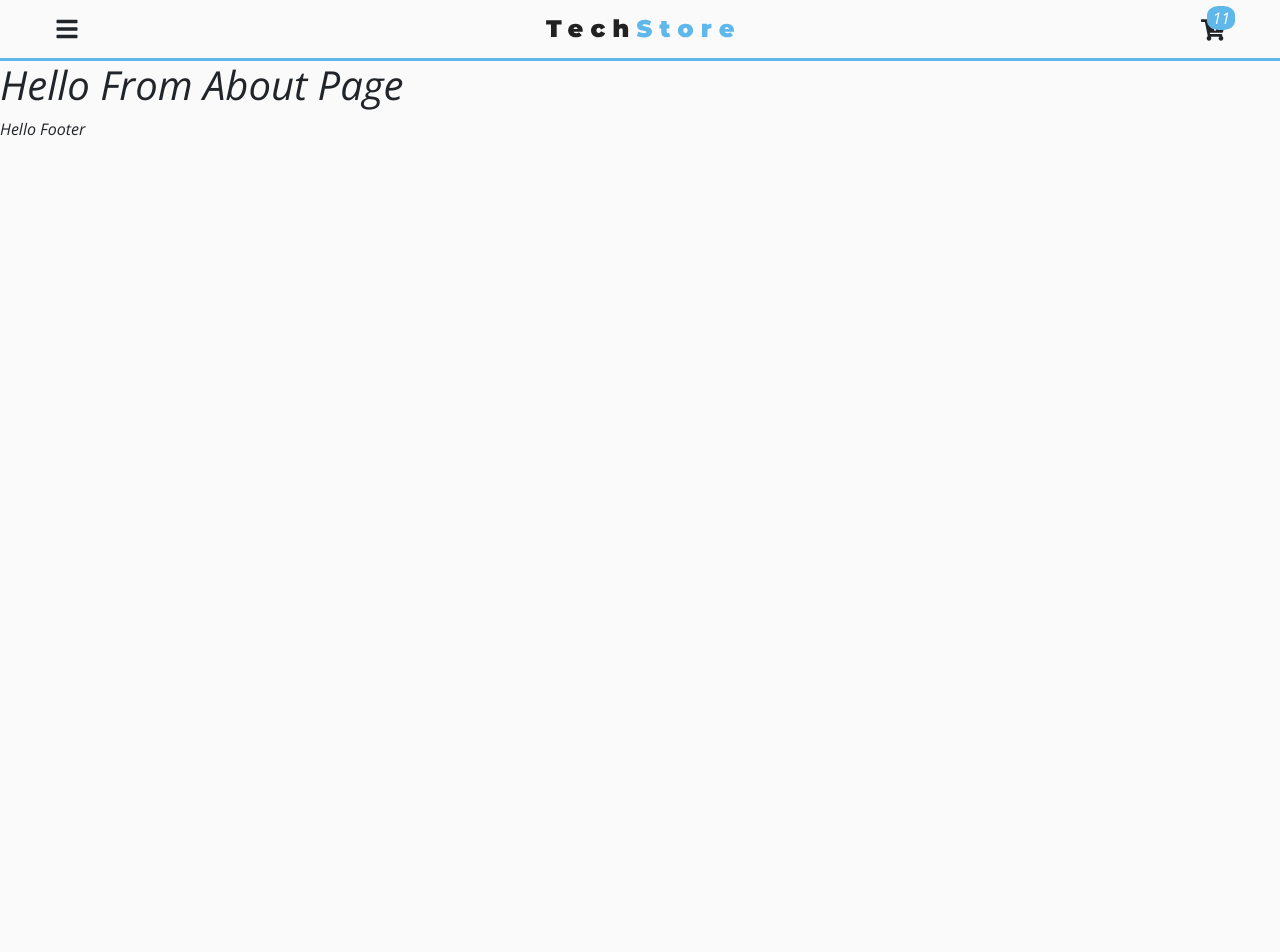
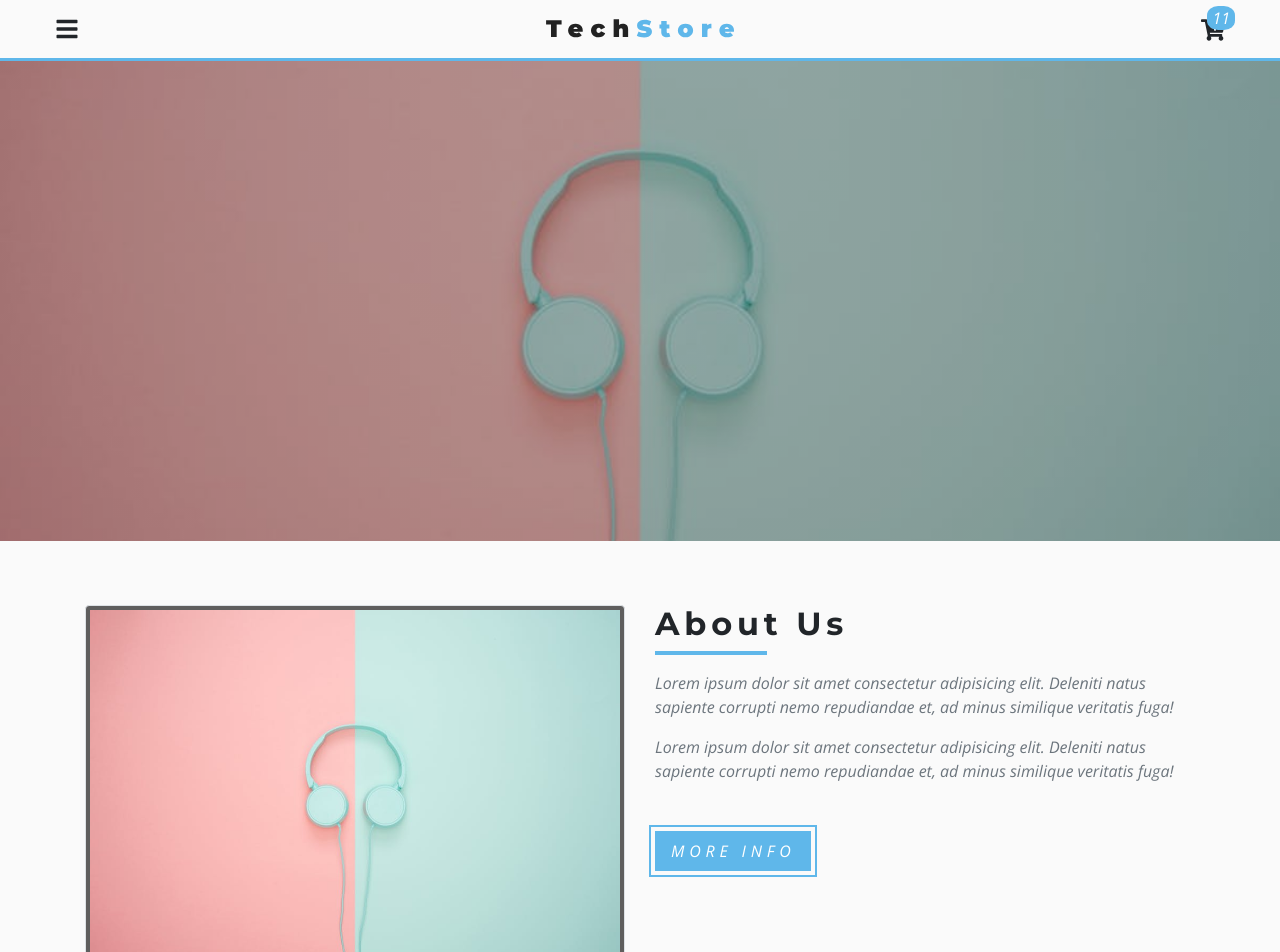
Before and after one commit to voboghure-dev/react-tech-store, a React (Create React App) app: page /about in a window 1280 px wide. Shown: the top 952 px of the page. Before the commit the page ends 800 px from the top, so only its background shows below. Built offline with nearby package versions, Linux system fonts and the light colour scheme.

Commit message:
Chapter 19
Signed-off-by: Tapan Kumer Das <tapan@devspalace.com>

```diff
--- /dev/null
+++ b/src/components/AboutPage/Info.js
@@ -0,0 +1,44 @@
+import React from "react";
+import Title from "../Title";
+import aboutBcg from "../../images/aboutBcg.jpeg";
+
+const Info = (props) => {
+  return (
+    <section className="py-5">
+      <div className="container">
+        <div className="row">
+          <div className="col-10 mx-auto col-md-6 my-3">
+            <img
+              src={aboutBcg}
+              className="img-fluid img-thumbnail"
+              alt="about company"
+              style={{ background: "var(--darkGrey" }}
+            />
+          </div>
+          <div className="col-10 mx-auto col-md-6 my-3">
+            <Title title="about us" />
+            <p className="text-lead text-muted my-3">
+              Lorem ipsum dolor sit amet consectetur adipisicing elit. Deleniti
+              natus sapiente corrupti nemo repudiandae et, ad minus similique
+              veritatis fuga!
+            </p>
+            <p className="text-lead text-muted my-3">
+              Lorem ipsum dolor sit amet consectetur adipisicing elit. Deleniti
+              natus sapiente corrupti nemo repudiandae et, ad minus similique
+              veritatis fuga!
+            </p>
+            <button
+              className="main-link"
+              type="button"
+              style={{ marginTop: "2rem" }}
+            >
+              more info
+            </button>
+          </div>
+        </div>
+      </div>
+    </section>
+  );
+};
+
+export default Info;
--- a/src/components/Navbar.js
+++ b/src/components/Navbar.js
@@ -34,6 +34,7 @@ const NavWrapper = styled.nav`
   padding: 1rem 1.5rem;
   background: var(--mainGrey);
   border-bottom: 3px solid var(--primaryColor);
+  z-index: 1;
   .nav-center {
     display: flex;
     align-items: center;
--- /dev/null
+++ b/src/components/Title.js
@@ -0,0 +1,25 @@
+import React from "react";
+import styled from "styled-components";
+
+const Title = (props) => {
+  return (
+    <TitleWrapper className="row" center={props.center}>
+      <div className="col">
+        <h2 className="text-title">{props.title}</h2>
+        <div className="title-underline"></div>
+      </div>
+    </TitleWrapper>
+  );
+};
+
+const TitleWrapper = styled.div`
+  text-align: ${(props) => (props.center ? "center" : "left")};
+  .title-underline {
+    height: 0.25rem;
+    width: 7rem;
+    background: var(--primaryColor);
+    margin: ${(props) => (props.center ? "0 auto" : "0")};
+  }
+`;
+
+export default Title;
--- a/src/pages/AboutPage.js
+++ b/src/pages/AboutPage.js
@@ -1,9 +1,13 @@
 import React from "react";
+import Info from "../components/AboutPage/Info";
+import Hero from "../components/Hero";
+import aboutBcg from "../images/aboutBcg.jpeg";
 
 const AboutPage = (props) => {
   return (
     <>
-      <h1>Hello From About Page</h1>
+      <Hero img={aboutBcg} />
+      <Info />
     </>
   );
 };
```
